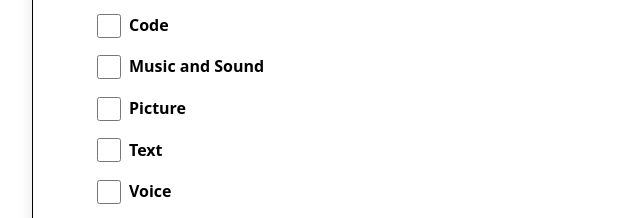
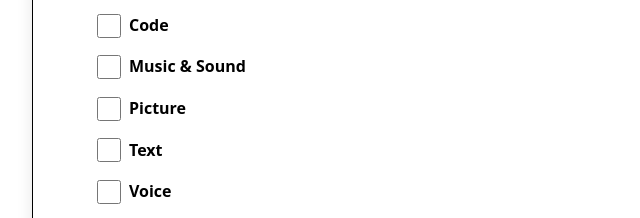
Before and after one commit to MeBeBruno/BrunosAILabelSystem, a plain HTML site: page index.html in a window 1280 px wide. Shown: the part 401-619 px from the top of the page, 128-768 px from the left. Drawn offline with Linux system fonts and the light colour scheme.

Commit message:
Update index.html

```diff
--- a/index.html
+++ b/index.html
@@ -25,7 +25,7 @@
                 </label>
                 <label>
                     <input type='checkbox' value='music' class='symbol_checkbox_element'>
-                    Music and Sound
+                    Music & Sound
                 </label>
                 <label>
                     <input type='checkbox' value='picture' class='symbol_checkbox_element'>
```
